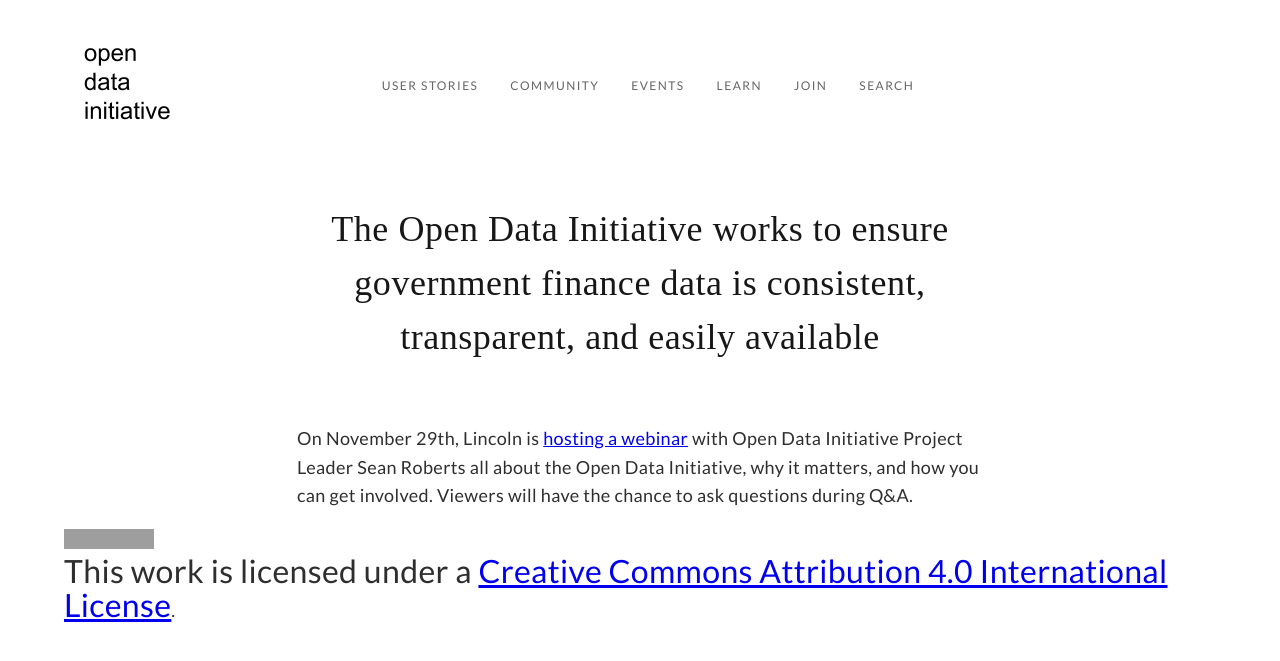
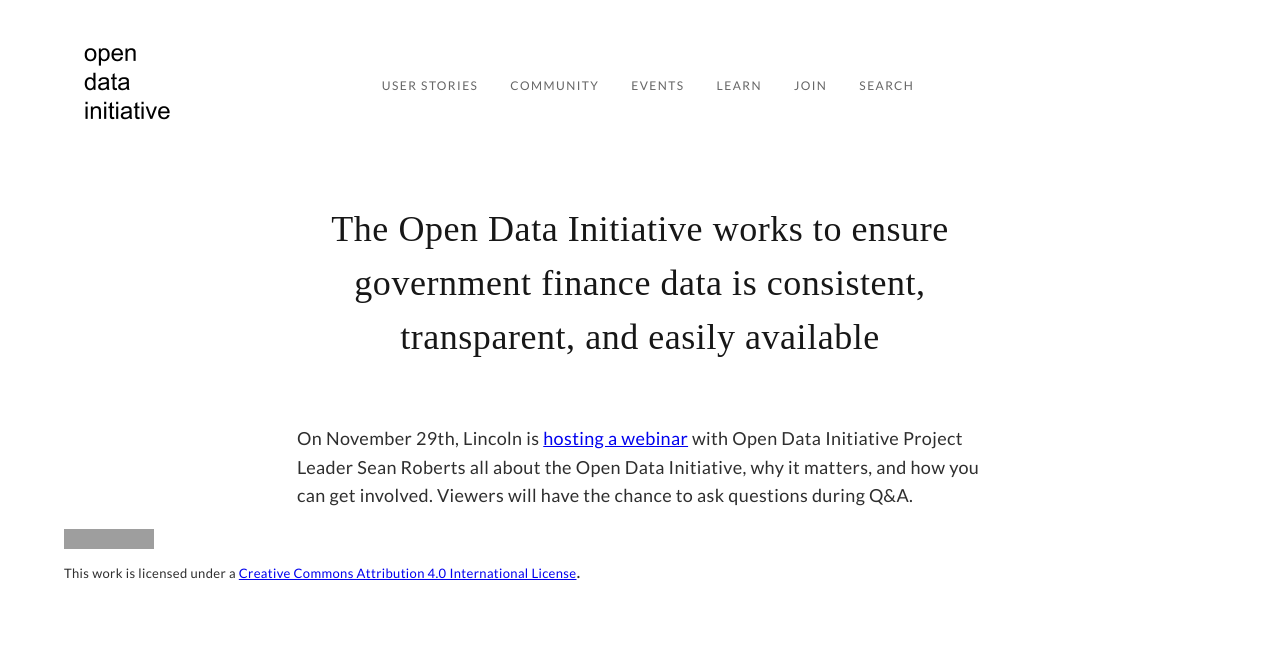
Before and after one commit to opendatainitiative/opendatainitiative.github.io, a Jekyll site: the page built from index.md, in a window 1280 px wide. Shown: the top 661 px of the page. Built offline with Jekyll 4.4.1, drawn with Linux system fonts in a browser that asks for light colours; grey boxes are pictures that could not be loaded.

Commit message:
Update footer.html

```diff
--- a/_includes/footer.html
+++ b/_includes/footer.html
@@ -4,7 +4,7 @@
                     <a rel="license" href="http://creativecommons.org/licenses/by/4.0/">
                     <img alt="Creative Commons License" style="border-width:0" src="https://i.creativecommons.org/l/by/4.0/80x15.png" /></a>
                     <br />
-                    <font size="6">This work is licensed under a
+                    <font size="2">This work is licensed under a
                     <a rel="license" href="http://creativecommons.org/licenses/by/4.0/">Creative Commons Attribution 4.0 International License</a></font>.
         </div>
 </footer>
```
